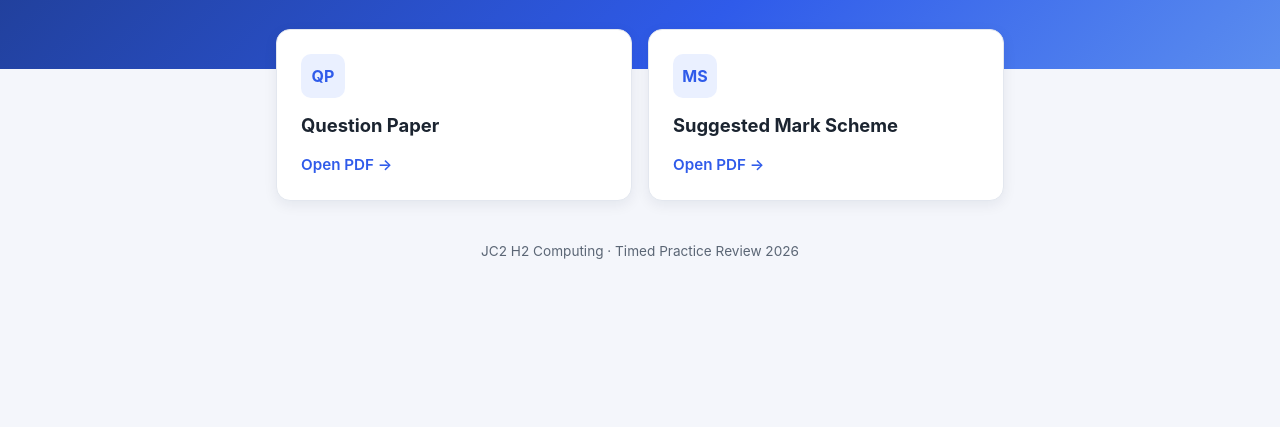
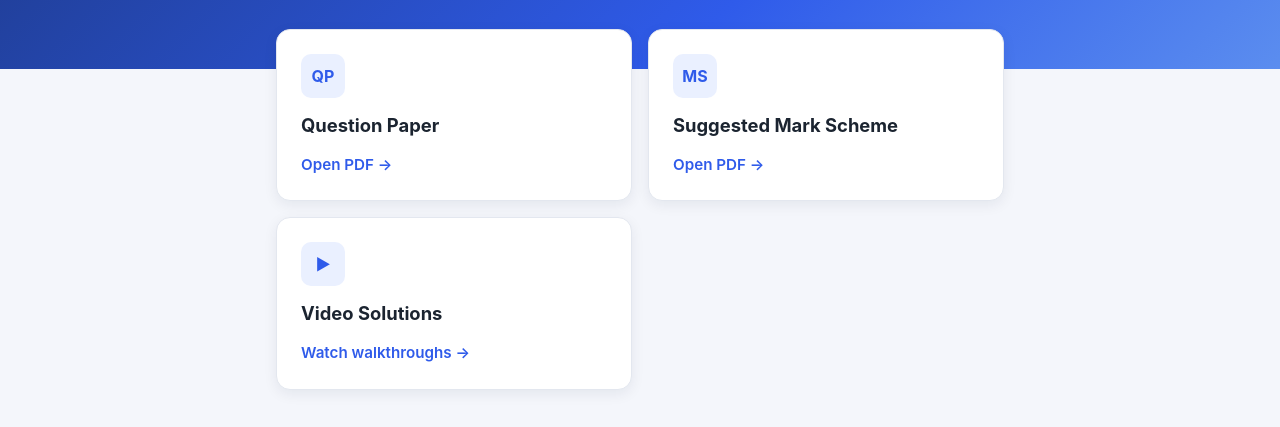
Before and after one commit to gisc/timedpracticereview26, a plain HTML site: page index.html in a window 1280 px wide. Shown: the part 182-609 px from the top of the page. Drawn offline with Linux system fonts and the light colour scheme.

Commit message:
Add Video Solutions card linking to Set2_P1_Video_Solutions.html

```diff
--- a/index.html
+++ b/index.html
@@ -40,6 +40,11 @@ footer{text-align:center;color:var(--muted);font-size:.85rem;padding:0 16px 40px
 <h2>Suggested Mark Scheme</h2>
 <span class="btn">Open PDF &rarr;</span>
 </a>
+<a class="card" href="Set2_P1_Video_Solutions.html">
+<div class="icon">&#9654;</div>
+<h2>Video Solutions</h2>
+<span class="btn">Watch walkthroughs &rarr;</span>
+</a>
 </div>
 </main>
 <footer>JC2 H2 Computing &middot; Timed Practice Review 2026</footer>
```
